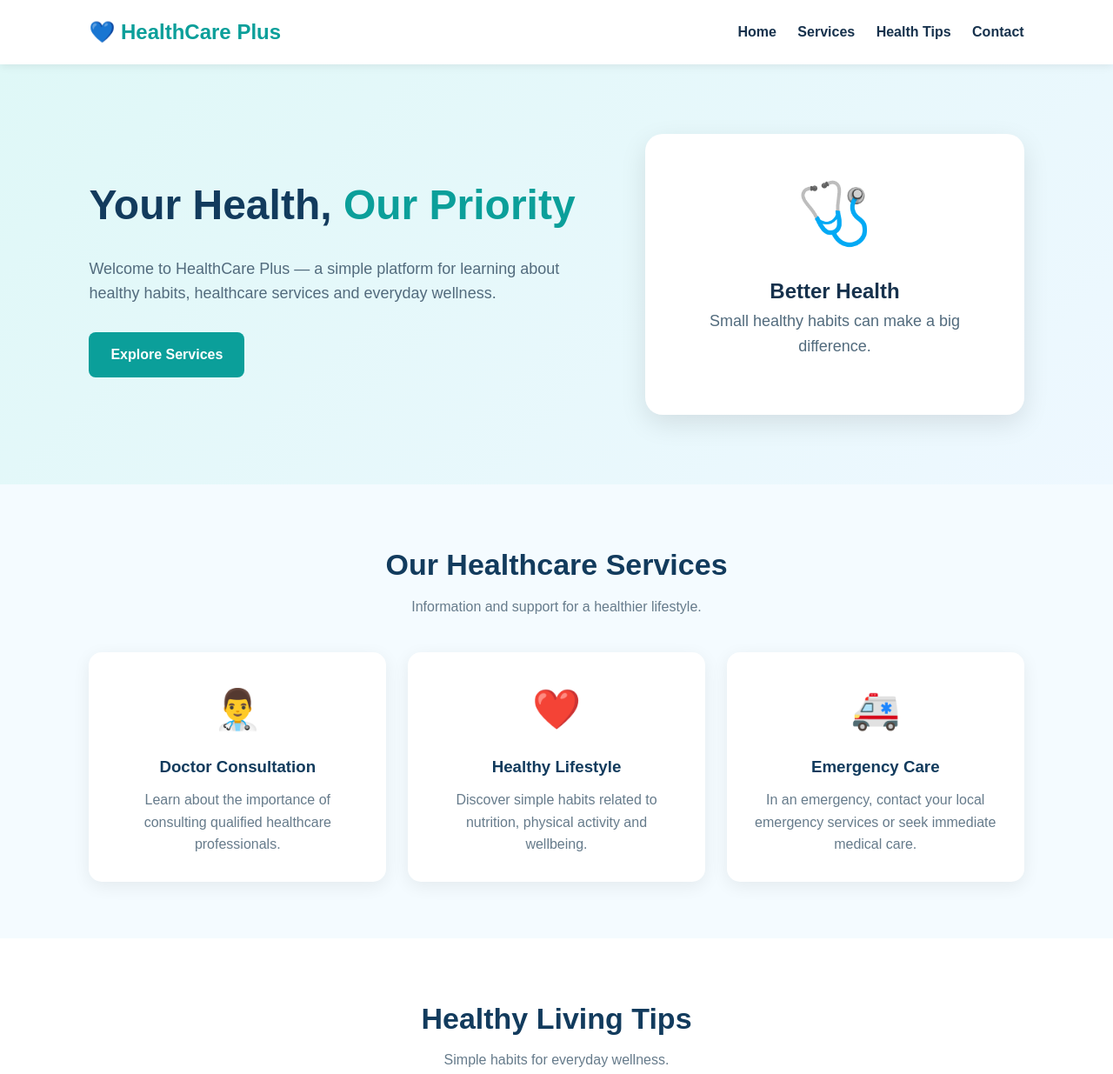
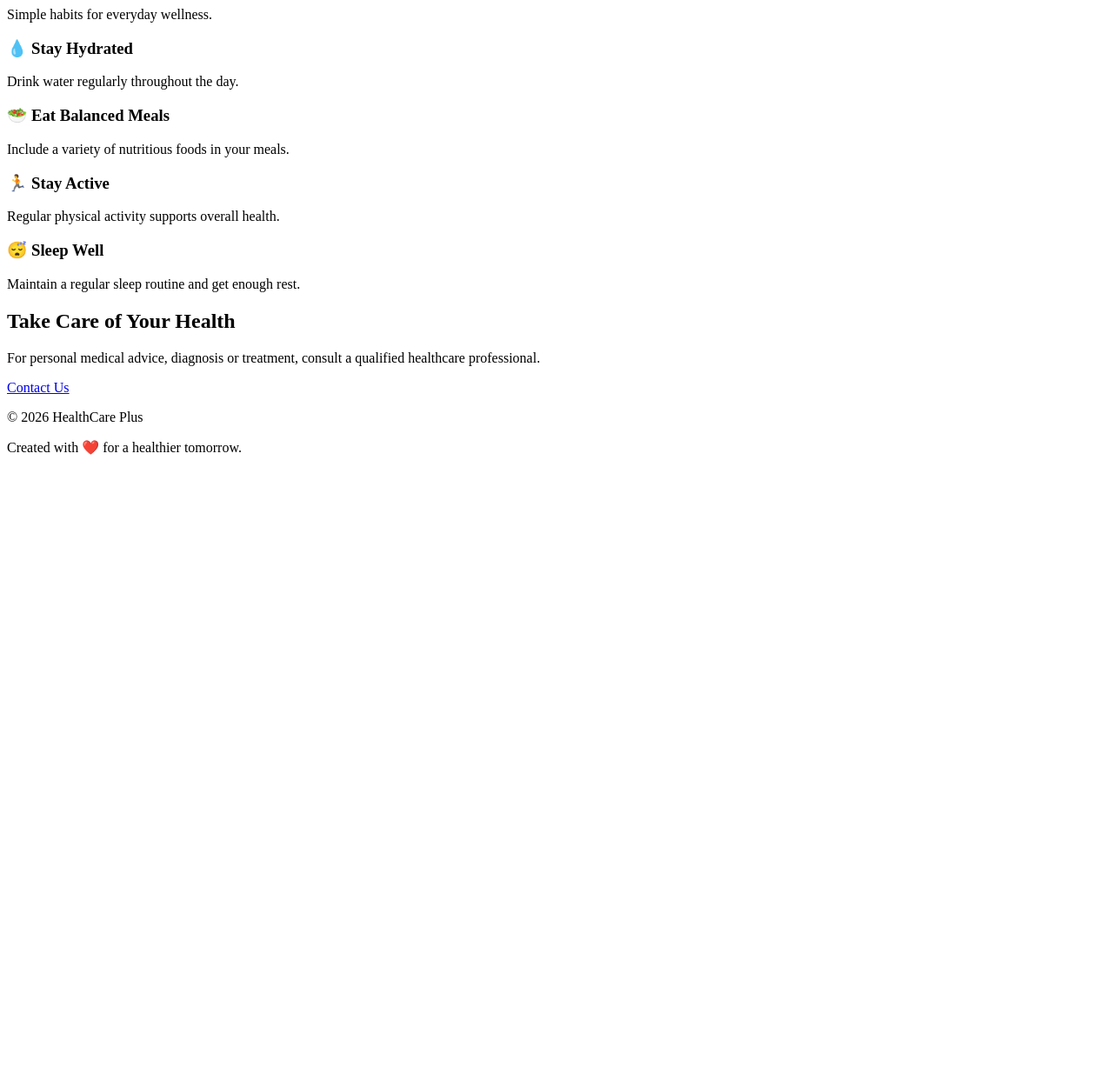
Before and after one commit to shubhankarnaithani8-ui/health-care-tip, a plain HTML site: page Index.html in a window 1280 px wide. Shown: the top 1235 px of the page at 87% size. After the commit the page ends 800 px from the top, so only its background shows below. Drawn offline with Linux system fonts and the light colour scheme.

Commit message:
Update Index.html

```diff
--- a/Index.html
+++ b/Index.html
@@ -1,315 +1,4 @@
-<!DOCTYPE html>
-<html lang="en">
-<head>
-  <meta charset="UTF-8">
-  <meta name="viewport" content="width=device-width, initial-scale=1.0">
-  <title>HealthCare Plus</title>
-
-  <style>
-    * {
-      margin: 0;
-      padding: 0;
-      box-sizing: border-box;
-      font-family: Arial, sans-serif;
-    }
-
-    body {
-      background: #f4fbff;
-      color: #17324d;
-      line-height: 1.6;
-    }
-
-    header {
-      background: #ffffff;
-      padding: 18px 8%;
-      display: flex;
-      justify-content: space-between;
-      align-items: center;
-      box-shadow: 0 2px 10px rgba(0,0,0,0.08);
-      position: sticky;
-      top: 0;
-      z-index: 10;
-    }
-
-    .logo {
-      font-size: 24px;
-      font-weight: bold;
-      color: #0b9f9a;
-    }
-
-    nav a {
-      text-decoration: none;
-      color: #17324d;
-      margin-left: 20px;
-      font-weight: 600;
-    }
-
-    nav a:hover {
-      color: #0b9f9a;
-    }
-
-    .hero {
-      padding: 80px 8%;
-      background: linear-gradient(135deg, #dff8f7, #eef8ff);
-      display: flex;
-      justify-content: space-between;
-      align-items: center;
-      gap: 40px;
-    }
-
-    .hero-text {
-      max-width: 600px;
-    }
-
-    .hero h1 {
-      font-size: 48px;
-      margin-bottom: 20px;
-      color: #123b5d;
-    }
-
-    .hero h1 span {
-      color: #0b9f9a;
-    }
-
-    .hero p {
-      font-size: 18px;
-      margin-bottom: 30px;
-      color: #526b7d;
-    }
-
-    .btn {
-      display: inline-block;
-      padding: 13px 25px;
-      background: #0b9f9a;
-      color: white;
-      text-decoration: none;
-      border-radius: 8px;
-      font-weight: bold;
-    }
-
-    .btn:hover {
-      background: #087b77;
-    }
-
-    .hero-card {
-      background: white;
-      padding: 35px;
-      border-radius: 20px;
-      box-shadow: 0 10px 30px rgba(0,0,0,0.1);
-      text-align: center;
-      min-width: 280px;
-    }
-
-    .hero-card .icon {
-      font-size: 70px;
-      margin-bottom: 15px;
-    }
-
-    section {
-      padding: 65px 8%;
-    }
-
-    .section-title {
-      text-align: center;
-      margin-bottom: 40px;
-    }
-
-    .section-title h2 {
-      font-size: 34px;
-      color: #123b5d;
-    }
-
-    .section-title p {
-      color: #667b8b;
-      margin-top: 8px;
-    }
-
-    .cards {
-      display: grid;
-      grid-template-columns: repeat(3, 1fr);
-      gap: 25px;
-    }
-
-    .card {
-      background: white;
-      padding: 30px;
-      border-radius: 15px;
-      box-shadow: 0 5px 20px rgba(0,0,0,0.07);
-      text-align: center;
-    }
-
-    .card .icon {
-      font-size: 45px;
-      margin-bottom: 15px;
-    }
-
-    .card h3 {
-      margin-bottom: 10px;
-      color: #123b5d;
-    }
-
-    .card p {
-      color: #667b8b;
-    }
-
-    .tips {
-      background: #ffffff;
-    }
-
-    .tip-box {
-      display: grid;
-      grid-template-columns: repeat(2, 1fr);
-      gap: 20px;
-    }
-
-    .tip {
-      padding: 25px;
-      background: #eefaf9;
-      border-left: 5px solid #0b9f9a;
-      border-radius: 8px;
-    }
-
-    .appointment {
-      background: linear-gradient(135deg, #0b9f9a, #087b77);
-      color: white;
-      text-align: center;
-    }
-
-    .appointment h2 {
-      font-size: 35px;
-      margin-bottom: 15px;
-    }
-
-    .appointment p {
-      margin-bottom: 25px;
-    }
-
-    .appointment .btn {
-      background: white;
-      color: #087b77;
-    }
-
-    footer {
-      background: #123b5d;
-      color: white;
-      padding: 30px 8%;
-      text-align: center;
-    }
-
-    footer p {
-      margin: 5px;
-    }
-
-    @media (max-width: 768px) {
-      header {
-        flex-direction: column;
-        gap: 12px;
-      }
-
-      nav a {
-        margin: 0 7px;
-      }
-
-      .hero {
-        flex-direction: column;
-        text-align: center;
-      }
-
-      .hero h1 {
-        font-size: 36px;
-      }
-
-      .cards {
-        grid-template-columns: 1fr;
-      }
-
-      .tip-box {
-        grid-template-columns: 1fr;
-      }
-    }
-  </style>
-</head>
-
-<body>
-
-  <header>
-    <div class="logo">💙 HealthCare Plus</div>
-
-    <nav>
-      <a href="#home">Home</a>
-      <a href="#services">Services</a>
-      <a href="#tips">Health Tips</a>
-      <a href="#contact">Contact</a>
-    </nav>
-  </header>
-
-  <section class="hero" id="home">
-
-    <div class="hero-text">
-      <h1>Your Health, <span>Our Priority</span></h1>
-
-      <p>
-        Welcome to HealthCare Plus — a simple platform for
-        learning about healthy habits, healthcare services and
-        everyday wellness.
-      </p>
-
-      <a href="#services" class="btn">Explore Services</a>
-    </div>
-
-    <div class="hero-card">
-      <div class="icon">🩺</div>
-      <h2>Better Health</h2>
-      <p>Small healthy habits can make a big difference.</p>
-    </div>
-
-  </section>
-
-  <section id="services">
-
-    <div class="section-title">
-      <h2>Our Healthcare Services</h2>
-      <p>Information and support for a healthier lifestyle.</p>
-    </div>
-
-    <div class="cards">
-
-      <div class="card">
-        <div class="icon">👨‍⚕️</div>
-        <h3>Doctor Consultation</h3>
-        <p>
-          Learn about the importance of consulting qualified
-          healthcare professionals.
-        </p>
-      </div>
-
-      <div class="card">
-        <div class="icon">❤️</div>
-        <h3>Healthy Lifestyle</h3>
-        <p>
-          Discover simple habits related to nutrition,
-          physical activity and wellbeing.
-        </p>
-      </div>
-
-      <div class="card">
-        <div class="icon">🚑</div>
-        <h3>Emergency Care</h3>
-        <p>
-          In an emergency, contact your local emergency
-          services or seek immediate medical care.
-        </p>
-      </div>
-
-    </div>
-
-  </section>
-
-  <section class="tips" id="tips">
-
-    <div class="section-title">
-      <h2>Healthy Living Tips</h2>
-      <p>Simple habits for everyday wellness.</p>
+<p>Simple habits for everyday wellness.</p>
     </div>
 
     <div class="tip-box">
```
